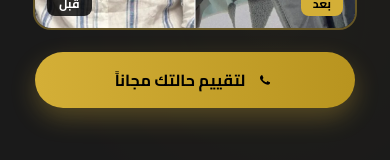
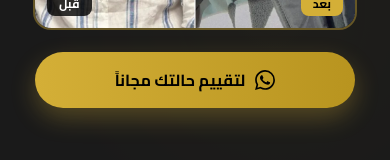
Before and after one commit to Ali112008/wa-theq-landing, a Next.js app: page / in a window 390 px wide. Shown: the part 579-739 px from the top of the page. Built offline with nearby package versions, Linux system fonts and the light colour scheme.

Commit message:
fix: hero WhatsApp button now shows full WhatsApp icon (was phone icon)
The SVG path was incomplete - only had the inner phone part.
Added the full WhatsApp logo path (phone + speech bubble outline).

```diff
--- a/src/components/landing/hero-section.tsx
+++ b/src/components/landing/hero-section.tsx
@@ -118,7 +118,7 @@
           aria-label="تواصل معنا عبر واتساب"
         >
           <svg className="w-5 h-5 sm:w-6 sm:h-6" viewBox="0 0 24 24" fill="currentColor">
-            <path d="M17.472 14.382c-.297-.149-1.758-.867-2.03-.967-.273-.099-.471-.148-.67.15-.197.297-.767.966-.94 1.164-.173.199-.347.223-.644.075-.297-.15-1.255-.463-2.39-1.475-.883-.788-1.48-1.761-1.653-2.059-.173-.297-.018-.458.13-.606.134-.133.298-.347.446-.52.149-.174.198-.298.298-.497.099-.198.05-.371-.025-.52-.075-.149-.669-1.612-.916-2.207-.242-.579-.487-.5-.669-.51-.173-.008-.371-.01-.57-.01-.198 0-.52.074-.792.372-.272.297-1.04 1.016-1.04 2.479 0 1.462 1.065 2.875 1.213 3.074.149.198 2.096 3.2 5.077 4.487.709.306 1.262.489 1.694.625.712.227 1.36.195 1.872.118.571-.085 1.758-.719 2.006-1.413.248-.694.248-1.289.173-1.413-.074-.124-.272-.198-.57-.347" />
+            <path d="M17.472 14.382c-.297-.149-1.758-.867-2.03-.967-.273-.099-.471-.148-.67.15-.197.297-.767.966-.94 1.164-.173.199-.347.223-.644.075-.297-.15-1.255-.463-2.39-1.475-.883-.788-1.48-1.761-1.653-2.059-.173-.297-.018-.458.13-.606.134-.133.298-.347.446-.52.149-.174.198-.298.298-.497.099-.198.05-.371-.025-.52-.075-.149-.669-1.612-.916-2.207-.242-.579-.487-.5-.669-.51-.173-.008-.371-.01-.57-.01-.198 0-.52.074-.792.372-.272.297-1.04 1.016-1.04 2.479 0 1.462 1.065 2.875 1.213 3.074.149.198 2.096 3.2 5.077 4.487.709.306 1.262.489 1.694.625.712.227 1.36.195 1.872.118.571-.085 1.758-.719 2.006-1.413.248-.694.248-1.289.173-1.413-.074-.124-.272-.198-.57-.347m-5.421 7.403h-.004a9.87 9.87 0 01-5.031-1.378l-.361-.214-3.741.982.998-3.648-.235-.374a9.86 9.86 0 01-1.51-5.26c.001-5.45 4.436-9.884 9.888-9.884 2.64 0 5.122 1.03 6.988 2.898a9.825 9.825 0 012.893 6.994c-.003 5.45-4.437 9.884-9.885 9.884m8.413-18.297A11.815 11.815 0 0012.05 0C5.495 0 .16 5.335.157 11.892c0 2.096.547 4.142 1.588 5.945L.057 24l6.305-1.654a11.882 11.882 0 005.683 1.448h.005c6.554 0 11.89-5.335 11.893-11.893a11.821 11.821 0 00-3.48-8.413Z" />
           </svg>
           <span>لتقييم حالتك مجاناً</span>
         </a>
```
